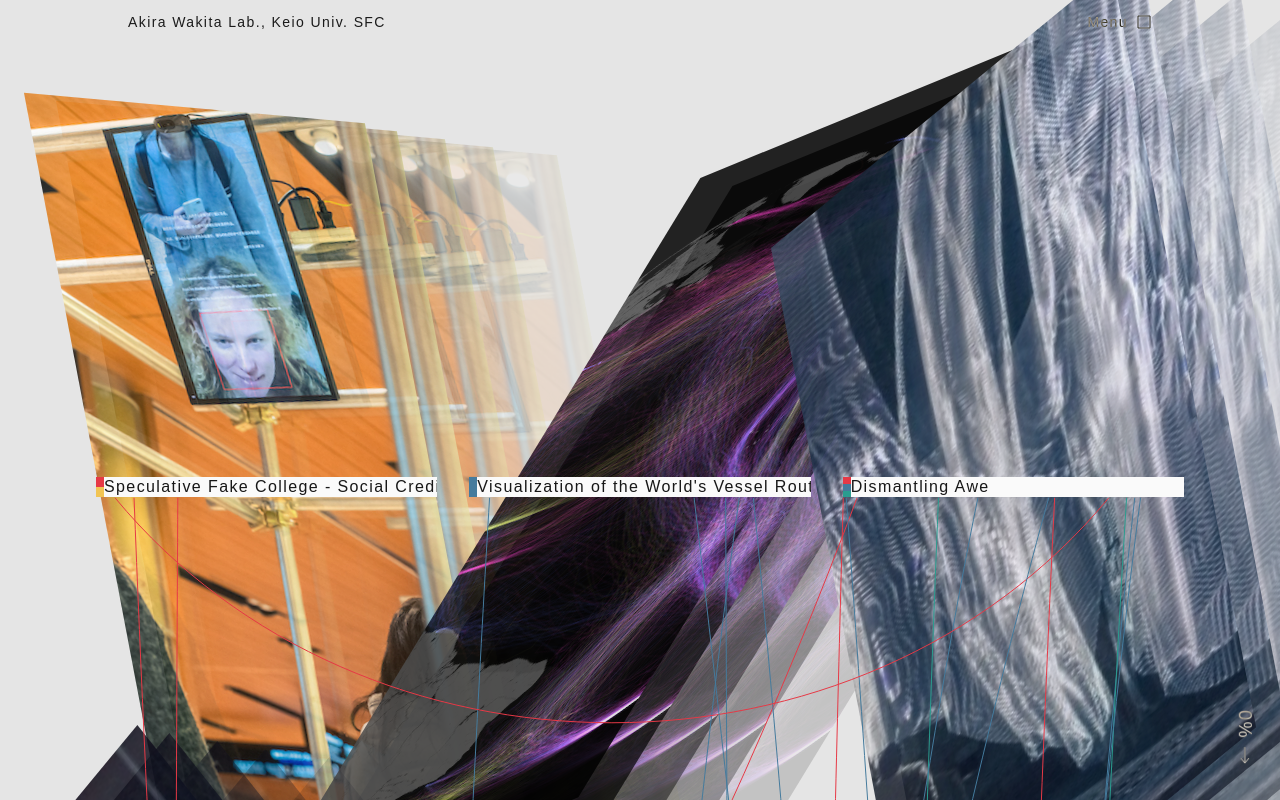
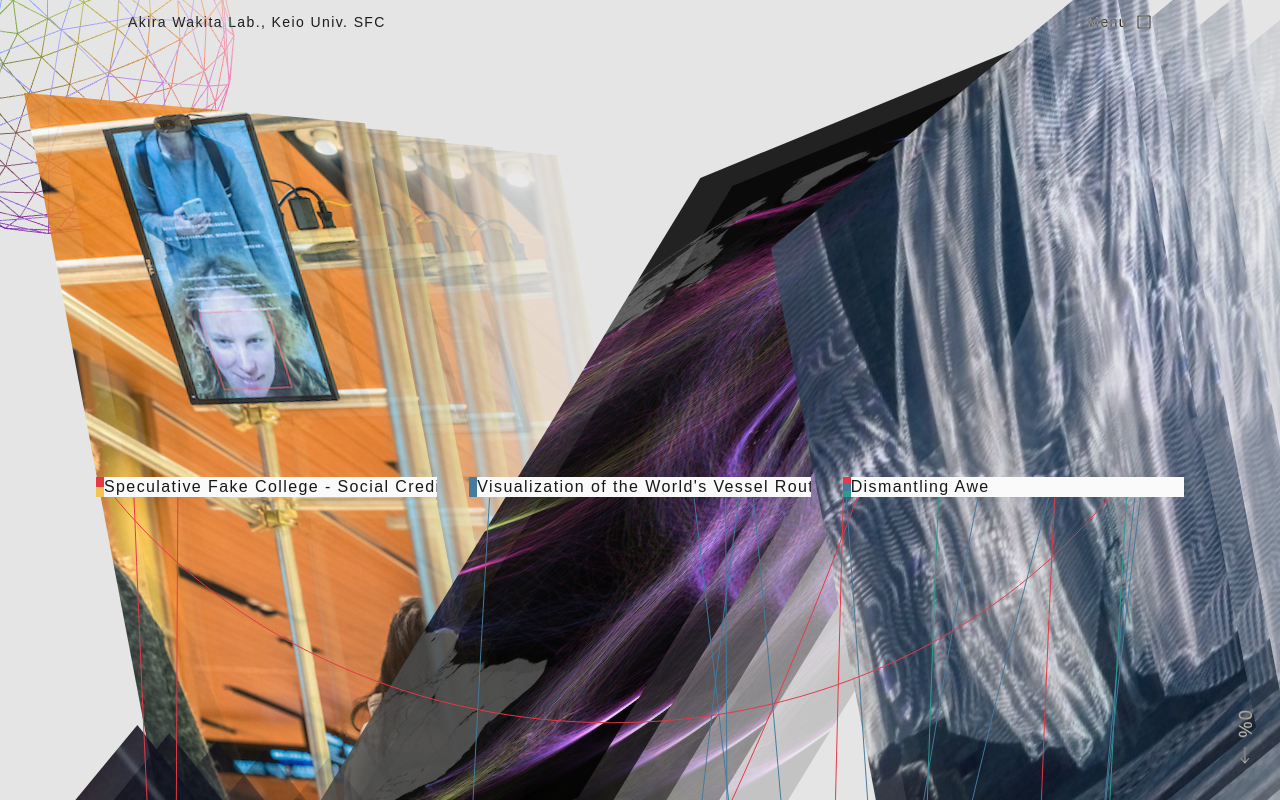
Before and after one commit to wakita-lab/web, a Next.js app: page / in a window 1280 px wide. Shown: the top 800 px of the page. Built offline with nearby package versions, Linux system fonts and the light colour scheme; a web font is replaced by a local one.

Commit message:
Add 3D icosahedron: Implement rotating icosahedron in top-left corner using react-three-fiber [commit by roo code]

```diff
--- a/package.json
+++ b/package.json
@@ -9,6 +9,8 @@
     "lint": "next lint"
   },
   "dependencies": {
+    "@react-three/drei": "^10.1.2",
+    "@react-three/fiber": "^9.1.2",
     "@vercel/analytics": "^1.5.0",
     "framer-motion": "^12.7.3",
     "js-yaml-loader": "^1.2.2",
@@ -16,7 +18,8 @@
     "react": "^19.0.0",
     "react-dom": "^19.0.0",
     "seedrandom": "^3.0.5",
-    "simplex-noise": "^4.0.3"
+    "simplex-noise": "^4.0.3",
+    "three": "^0.177.0"
   },
   "devDependencies": {
     "@eslint/eslintrc": "^3",
@@ -25,6 +28,7 @@
     "@types/react": "^19",
     "@types/react-dom": "^19",
     "@types/seedrandom": "^3.0.8",
+    "@types/three": "^0.177.0",
     "eslint": "^9",
     "eslint-config-next": "15.1.6",
     "eslint-plugin-import": "^2.31.0",
--- a/src/app/layout.tsx
+++ b/src/app/layout.tsx
@@ -2,6 +2,7 @@ import { Analytics } from '@vercel/analytics/react';
 
 import './globals.css';
 import { Header } from '@/components/Header';
+import { Icosahedron } from '@/components/Icosahedron';
 import { ScrollPercentageOverlay } from '@/components/ScrollPercentageOverlay';
 import TypekitLoader from '@/components/TypekitLoader';
 
@@ -24,6 +25,7 @@ export default function RootLayout({
         <link rel="stylesheet" href="https://use.typekit.net/fte5vza.css" />
       </head>
       <body className="overflow-x-clip scroll-smooth font-sans-adobe text-sm font-normal tracking-widest">
+        <Icosahedron />
         <Header />
         {children}
         <ScrollPercentageOverlay />
--- /dev/null
+++ b/src/components/Icosahedron.tsx
@@ -0,0 +1,61 @@
+'use client';
+
+import { Canvas, useFrame } from '@react-three/fiber';
+import { useRef } from 'react';
+import * as THREE from 'three';
+
+// Rotating icosahedron component
+function RotatingIcosahedron() {
+  const meshRef = useRef<THREE.Mesh>(null);
+
+  // Rotate the icosahedron on each frame
+  useFrame((state, delta) => {
+    if (meshRef.current) {
+      meshRef.current.rotation.x += delta * 0.1;
+      meshRef.current.rotation.y += delta * 0.04;
+    }
+  });
+
+  return (
+    <mesh ref={meshRef}>
+      <icosahedronGeometry args={[1, 3]} />
+      <meshNormalMaterial
+        wireframe={true}
+        transparent={true}
+        opacity={0.5}
+      />
+    </mesh>
+  );
+}
+
+// Main component that positions the icosahedron at the top-left corner
+export function Icosahedron() {
+  return (
+    <div className="pointer-events-none fixed -left-36 -top-36 -z-50 size-96">
+      <Canvas
+        camera={{
+          position: [0, 0, 3],
+          fov: 40,
+        }}
+        style={{
+          width: '100%',
+          height: '100%',
+        }}
+      >
+        <ambientLight intensity={0.4} />
+        <directionalLight
+          position={[2, 2, 5]}
+          intensity={0.8}
+          color="#ffffff"
+        />
+        <pointLight
+          position={[-2, 2, 2]}
+          intensity={0.5}
+          color="#ffffff"
+        />
+
+        <RotatingIcosahedron />
+      </Canvas>
+    </div>
+  );
+}
```
Also changed, not shown: 1 other file (tests, documents, lock files or other folders).
